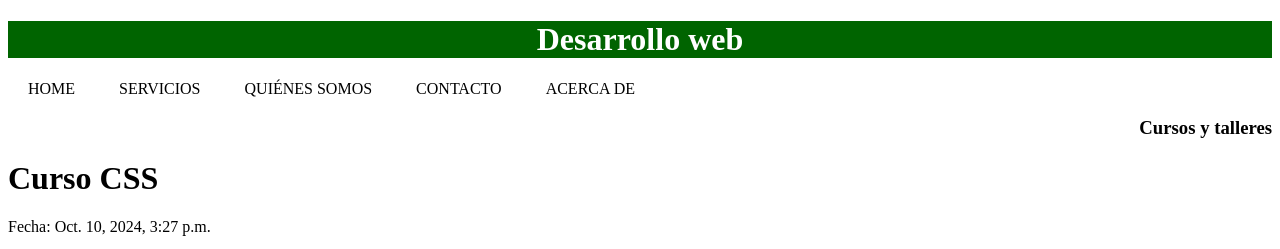
After one commit to machucagelvez/django-starting, a Django app: page /curso_css/ in a window 1280 px wide. The commit adds this page. Shown: the top 249 px of the page. Run offline with Django 5.2, Linux system fonts and the light colour scheme.

Commit message:
templates

```diff
--- a/starting/settings.py
+++ b/starting/settings.py
@@ -54,7 +54,7 @@ ROOT_URLCONF = "starting.urls"
 TEMPLATES = [
     {
         "BACKEND": "django.template.backends.django.DjangoTemplates",
-        "DIRS": [],
+        "DIRS": ["C:/ds/django/starting/templates"],
         "APP_DIRS": True,
         "OPTIONS": {
             "context_processors": [
--- a/starting/urls.py
+++ b/starting/urls.py
@@ -17,7 +17,14 @@ Including another URLconf
 
 from django.contrib import admin
 from django.urls import path
-from starting.views import despedida, saludo, obtenerFecha, calcularEdad
+from starting.views import (
+    despedida,
+    saludo,
+    obtenerFecha,
+    calcularEdad,
+    curso_python,
+    curso_css,
+)
 
 urlpatterns = [
     path("admin/", admin.site.urls),
@@ -25,4 +32,6 @@ urlpatterns = [
     path("adios/", despedida),
     path("fecha/", obtenerFecha),
     path("edad/<int:edad>/<int:anio>", calcularEdad),
+    path("curso_python/", curso_python),
+    path("curso_css/", curso_css),
 ]
--- a/starting/views.py
+++ b/starting/views.py
@@ -1,6 +1,7 @@
 from django.http import HttpResponse
 import datetime
-from django.template import Template, Context
+from django.template import Template, Context, loader
+from django.shortcuts import render
 
 
 class Persona:
@@ -12,31 +13,71 @@ class Persona:
 # Cada función que se crea en views.py es una vista
 def saludo(request):
     persona = Persona("Stevie", "Nicks")
-    nombre = "Ozzy"
-    apellido = "Osbourne"
+    # nombre = "Ozzy"
+    # apellido = "Osbourne"
+    temas = ["plantillas", "modelos", "formularios", "vistas", "despliegue"]
     ahora = datetime.datetime.now()
 
     # Se abre el documento html que se va a utilizar:
-    doc_externo = open("C:/ds/django/starting/templates/saludo.html")
+    # doc_externo = open("C:/ds/django/starting/templates/saludo.html")
 
     # Se crea la plantilla:
-    plantilla = Template(doc_externo.read())
-    doc_externo.close()
+    # plantilla = Template(doc_externo.read())
+    # doc_externo.close()
+
+    # Se abre el documento html que se va a utilizar:
+    # En settings.py se debe configurar la ruta de las plantillas en TEMPLATES[0]["DIRS"]
+    # doc_externo = loader.get_template("saludo.html")
 
     # Se crea el contexto:
     # Se pueden enviar datos a la plantilla a través de un diccionario:
-    ctx = Context(
+    # ctx = Context(
+    #     {
+    #         "nombre_persona": persona.nombre,
+    #         "apellido_persona": persona.apellido,
+    #         "fecha_actual": ahora,
+    #         "temas": temas,
+    #     },
+    # )
+
+    # Se renderiza la plantilla y se le pasa el contexto:
+    # documento = plantilla.render(ctx)
+
+    # Si se usa loader.get_template se debe pasar el contexto en un diccionario:
+    # documento = doc_externo.render(
+    # {
+    #     "nombre_persona": persona.nombre,
+    #     "apellido_persona": persona.apellido,
+    #     "fecha_actual": ahora,
+    #     "temas": temas,
+    # },
+    # )
+
+    # return HttpResponse(documento)
+
+    # Con el método render no es necesario cargar el documento html previamente, se puede renderizar directamente
+    return render(
+        request,
+        "saludo.html",
         {
             "nombre_persona": persona.nombre,
             "apellido_persona": persona.apellido,
             "fecha_actual": ahora,
-        }
+            "temas": temas,
+        },
     )
 
-    # Se renderiza la plantilla y se le pasa el contexto:
-    documento = plantilla.render(ctx)
 
-    return HttpResponse(documento)
+def curso_python(request):
+    fecha_actual = datetime.datetime.now()
+
+    return render(request, "curso_python.html", {"fecha_actual": fecha_actual})
+
+
+def curso_css(request):
+    fecha_actual = datetime.datetime.now()
+
+    return render(request, "curso_css.html", {"fecha_actual": fecha_actual})
 
 
 def despedida(request):
--- /dev/null
+++ b/templates/barra.html
@@ -0,0 +1,25 @@
+<html>
+  <style>
+    #barra {
+      margin: 0;
+      padding: 0;
+      list-style: none;
+      text-transform: uppercase;
+    }
+
+    #barra li {
+      display: inline;
+      margin: 0 20px;
+    }
+  </style>
+
+  <body>
+    <ul id="barra">
+      <li>Home</li>
+      <li>Servicios</li>
+      <li>Quiénes somos</li>
+      <li>Contacto</li>
+      <li>Acerca de</li>
+    </ul>
+  </body>
+</html>
--- /dev/null
+++ b/templates/base.html
@@ -0,0 +1,22 @@
+<!DOCTYPE html>
+<html lang="en">
+  <head>
+    <meta charset="UTF-8" />
+    <meta name="viewport" content="width=device-width, initial-scale=1.0" />
+    <title>{% block title %}{% endblock %}</title>
+  </head>
+  <body>
+    <h1 style="background-color: darkgreen; color: white; text-align: center">
+      Desarrollo web
+    </h1>
+    {% include 'barra.html' %}
+
+    <h3 style="text-align: right">Cursos y talleres</h3>
+
+    {% block content %}{% endblock %}
+
+    <p style="background-color: darkgreen; color: white; text-align: right">
+      Hasta aquí llegamos
+    </p>
+  </body>
+</html>
--- /dev/null
+++ b/templates/curso_css.html
@@ -0,0 +1,19 @@
+{% extends 'base.html' %} {% block title %} Curso CSS {% endblock %}
+
+<!-- El formateador estaba generando conflicto con las etiquetas -->
+{% block content %}
+
+<h1>Curso CSS</h1>
+<p>Fecha: {{ fecha_actual }}</p>
+<iframe
+  width="560"
+  height="315"
+  src="https://www.youtube.com/embed/4nkchdenw-U?si=nY5m4ZGZ7rglxZei"
+  title="YouTube video player"
+  frameborder="0"
+  allow="accelerometer; autoplay; clipboard-write; encrypted-media; gyroscope; picture-in-picture; web-share"
+  referrerpolicy="strict-origin-when-cross-origin"
+  allowfullscreen
+></iframe>
+
+{% endblock content%}
```
Also changed, not shown: templates/curso_python.html (added, +20 -0 lines), templates/saludo.html (+14 -1 lines).
